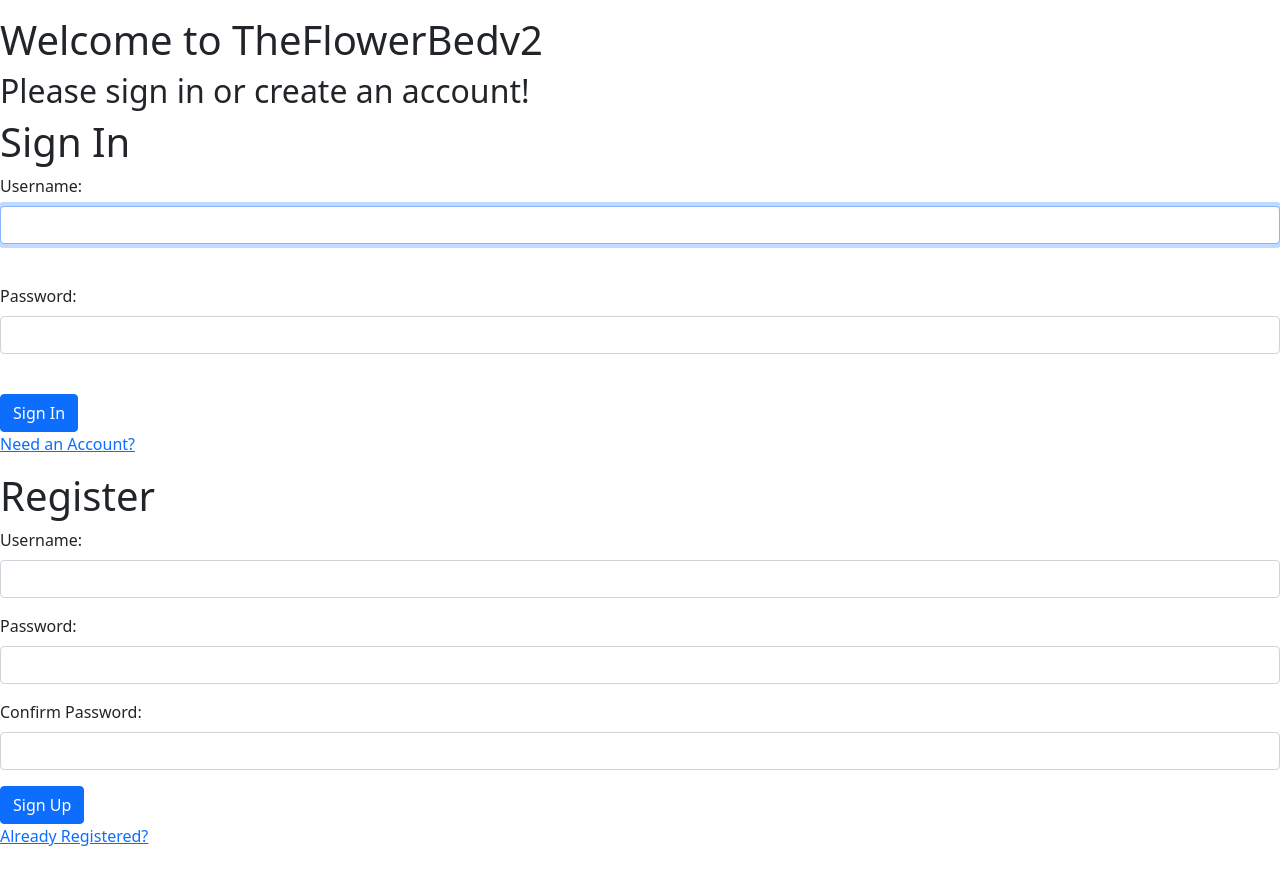
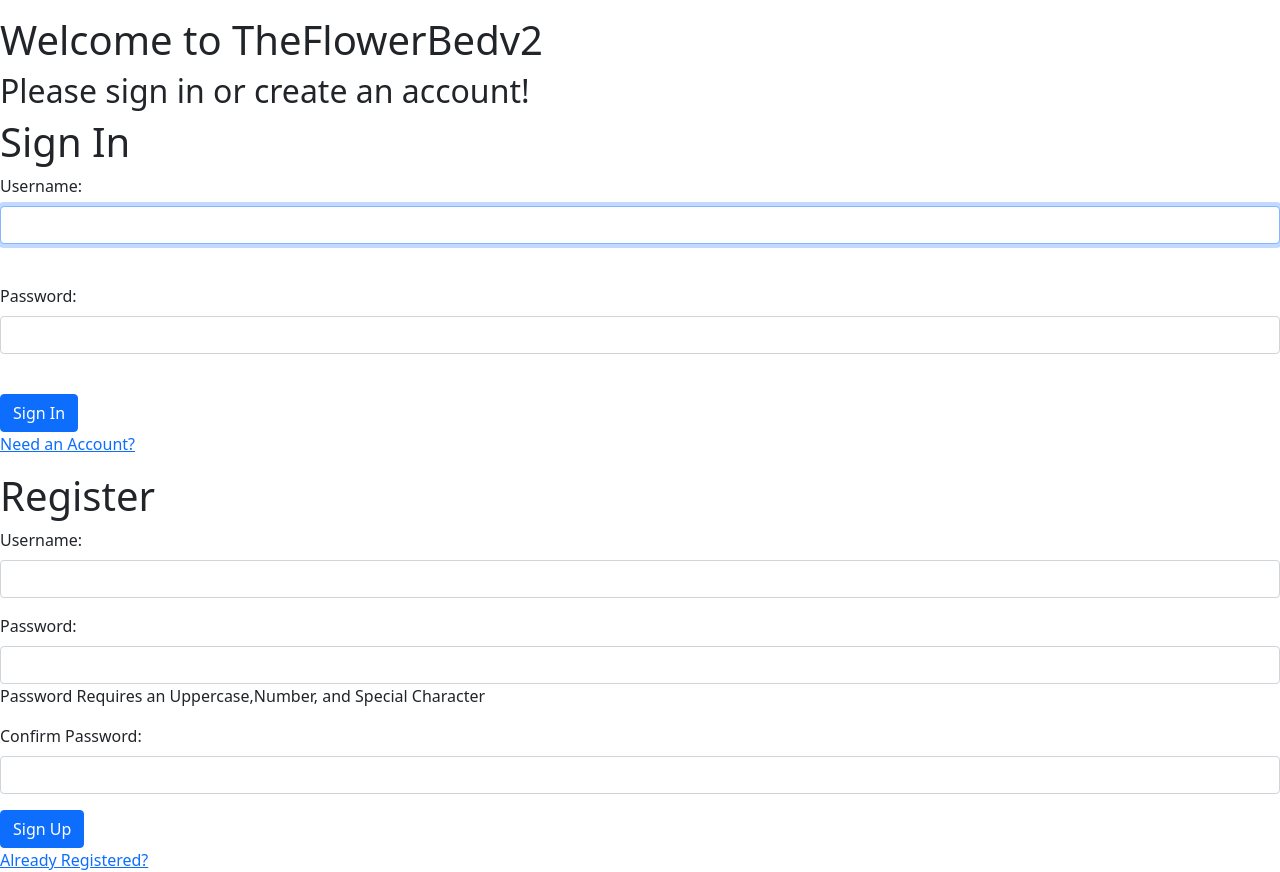
Before and after one commit to JacobDaley25/flowerbedv2_front, a React (Create React App) app: page /register in a window 1280 px wide. Before the commit the page ends 848 px from the top, so only its background shows below. Built offline with nearby package versions, Linux system fonts and the light colour scheme.

Commit message:
added password requirements

```diff
--- a/src/components/Register.js
+++ b/src/components/Register.js
@@ -113,6 +113,7 @@ const Register = () => {
         onFocus={()=> setPasswordFocus(true)}
         onBlue={()=> setPasswordFocus(false)}
         />
+        <p>Password Requires an Uppercase,Number, and Special Character </p>
         </Form.Group>
 
         <Form.Group className='mb-3' controlId='formBasicConfirm'>
```
